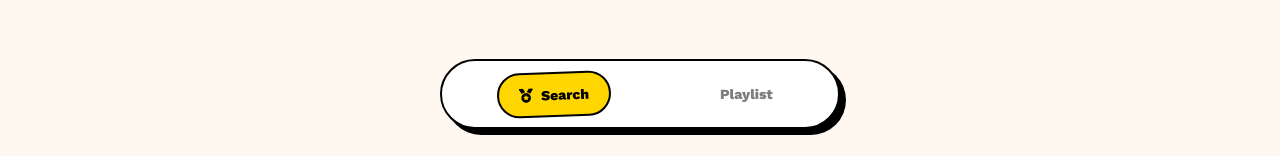
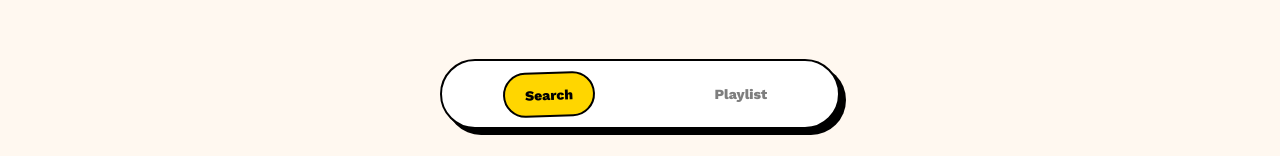
Before and after one commit to hanzcodereal/neo-lyrics-search, a website: page public/index.html in a window 1280 px wide. Both pictures are taken after a click on the button "START LISTENING". Shown: the part 641-797 px from the top of the page. Drawn offline with nearby package versions, Linux system fonts and the light colour scheme.

Commit message:
Update index.html

```diff
--- a/public/index.html
+++ b/public/index.html
@@ -166,7 +166,7 @@
         </div>
 
         <nav class="bottom-nav">
-            <div class="nav-item active" id="navSearch" onclick="switchTab('search')"><i class="fa-solid fa-medal"></i> Search</div>
+            <div class="nav-item active" id="navSearch" onclick="switchTab('search')">Search</div>
             <div class="nav-item" id="navPlaylist" onclick="switchTab('playlist')"><i class="fa-solid fa-list-music"></i> Playlist</div>
         </nav>
 
@@ -174,4 +174,4 @@
 
     <script src="script.js"></script>
 </body>
-</html>
+                </html>
```
